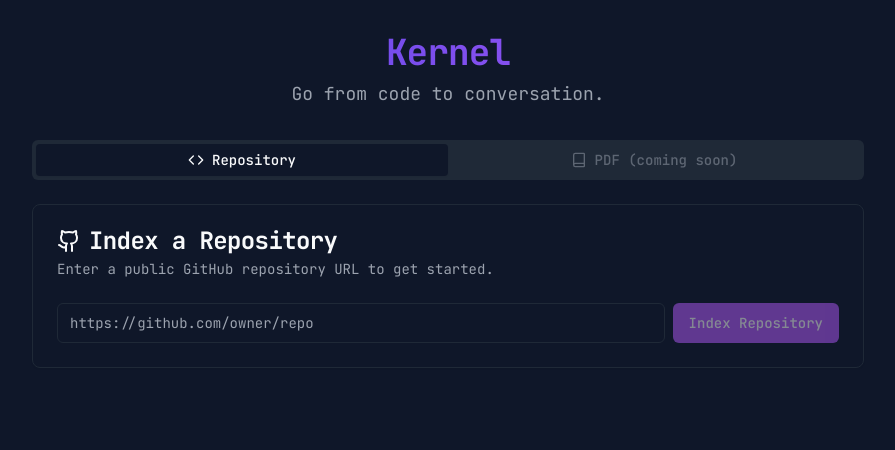
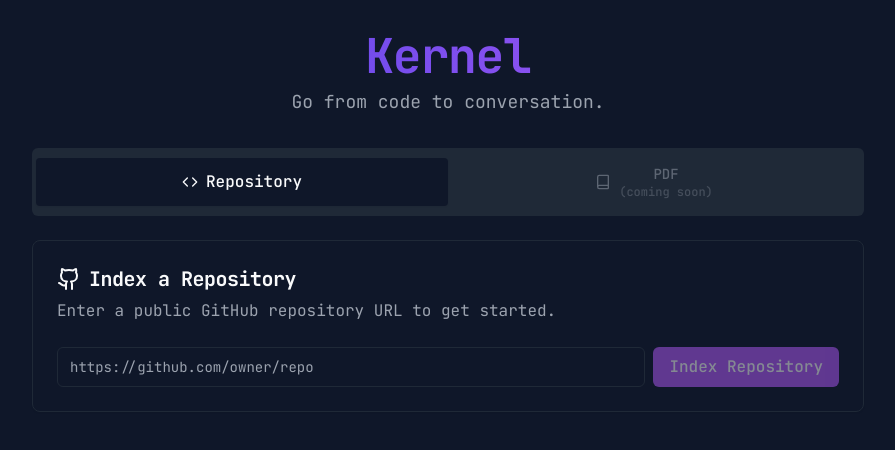
Before and after one commit to swgtds/kernel, a Next.js app in the folder frontend/: page / in a window 1280 px wide. Shown: the top 450 px of the page, without its empty margins (192-1087 px from the left). Built offline with nearby package versions, Linux system fonts and the light colour scheme; no server answers.

Commit message:
fix[UI]: mobile view

```diff
--- a/frontend/src/app/chat/[repoId]/page.tsx
+++ b/frontend/src/app/chat/[repoId]/page.tsx
@@ -41,29 +41,29 @@
 
   return (
     <main className="min-h-screen bg-background font-body text-foreground">
-      <div className="container mx-auto max-w-4xl p-2 sm:p-4 md:p-8">
-        <header className="flex justify-between items-center mb-4 sm:mb-8">
-          <div className="text-left">
-            <h1 className="text-xl sm:text-2xl font-bold tracking-tight font-headline truncate">
-              Chat with{' '}
+      <div className="container mx-auto max-w-4xl p-3 sm:p-4 md:p-8">
+        <header className="flex flex-col sm:flex-row sm:justify-between sm:items-center gap-2 sm:gap-4 mb-3 sm:mb-4 md:mb-8">
+          <div className="text-left min-w-0 flex-1">
+            <h1 className="text-lg sm:text-xl md:text-2xl font-bold tracking-tight font-headline">
+              <span className="block sm:inline">Chat with{' '}</span>
               <a
                 href={githubUrl}
                 target="_blank"
                 rel="noopener noreferrer"
-                className="text-accent hover:text-accent/80 hover:underline transition-all duration-200 cursor-pointer inline-flex items-center gap-1"
+                className="text-accent hover:text-accent/80 hover:underline transition-all duration-200 cursor-pointer inline-flex items-center gap-1 break-all sm:break-normal"
               >
-                github/{displayName}
-                <ExternalLink className="h-4 w-4 sm:h-5 sm:w-5" />
+                <span className="break-all">github/{displayName}</span>
+                <ExternalLink className="h-3 w-3 sm:h-4 sm:w-4 md:h-5 md:w-5 flex-shrink-0" />
               </a>
             </h1>
-            <p className="text-sm sm:text-md text-muted-foreground mt-1">
+            <p className="text-xs sm:text-sm text-muted-foreground mt-1 leading-relaxed">
               Ask questions about the repository contents.
             </p>
           </div>
-          <Button asChild variant="outline" size="sm" className="sm:size-auto">
+          <Button asChild variant="outline" size="sm" className="w-full sm:w-auto flex-shrink-0">
             <Link href="/">
-              <Home className="mr-0 sm:mr-2 h-4 w-4" />
-              <span className="hidden sm:inline">Home</span>
+              <Home className="mr-1 sm:mr-2 h-4 w-4" />
+              <span>Home</span>
             </Link>
           </Button>
         </header>
--- a/frontend/src/app/page.tsx
+++ b/frontend/src/app/page.tsx
@@ -35,14 +35,16 @@
 
   if (splashState !== 'hidden') {
     return (
-      <div className="min-h-screen bg-background font-body text-foreground flex items-center justify-center overflow-hidden">
+      <div className="min-h-screen bg-background font-body text-foreground flex items-center justify-center overflow-hidden px-4">
         <div className={cn(
-          "transition-all duration-700 ease-in-out",
+          "transition-all duration-700 ease-in-out text-center max-w-md mx-auto",
           splashState === 'entering' && 'opacity-0 translate-y-8',
           splashState === 'visible' && 'opacity-100 translate-y-0',
           splashState === 'leaving' && 'opacity-0 -translate-y-8'
         )}>
-           <p className="text-xl sm:text-2xl text-muted-foreground font-headline">Chat with your GitHub repositories.</p>
+           <p className="text-lg sm:text-xl md:text-2xl text-muted-foreground font-headline leading-relaxed">
+             Chat with your GitHub repositories.
+           </p>
         </div>
       </div>
     );
@@ -50,36 +52,47 @@
 
   return (
     <main className="min-h-screen bg-background font-body text-foreground animate-in fade-in duration-500">
-      <div className="container mx-auto max-w-4xl p-4 sm:p-8">
-        <header className="text-center mb-8">
-          <h1 className="text-4xl font-bold tracking-tight font-headline bg-gradient-to-r from-primary to-accent bg-clip-text text-transparent">Kernel</h1>
-          <p className="text-lg text-muted-foreground mt-2">Go from code to conversation.</p>
+      <div className="container mx-auto max-w-4xl p-4 sm:p-6 md:p-8">
+        <header className="text-center mb-6 sm:mb-8">
+          <h1 className="text-3xl sm:text-4xl md:text-5xl font-bold tracking-tight font-headline bg-gradient-to-r from-primary to-accent bg-clip-text text-transparent">
+            Kernel
+          </h1>
+          <p className="text-base sm:text-lg text-muted-foreground mt-2 leading-relaxed px-2">
+            Go from code to conversation.
+          </p>
         </header>
 
         <Tabs defaultValue="repository" className="w-full">
-          <TabsList className="grid w-full grid-cols-2">
-            <TabsTrigger value="repository">
-              <Code className="mr-2 h-4 w-4" />
-              Repository
+          <TabsList className="grid w-full grid-cols-2 h-auto">
+            <TabsTrigger value="repository" className="flex items-center justify-center gap-2 py-3 text-sm sm:text-base">
+              <Code className="h-4 w-4" />
+              <span className="hidden xs:inline sm:inline">Repository</span>
+              <span className="xs:hidden sm:hidden">Repo</span>
             </TabsTrigger>
-            <TabsTrigger value="pdf" disabled>
-              <Book className="mr-2 h-4 w-4" />
-              PDF (coming soon)
+            <TabsTrigger value="pdf" disabled className="flex items-center justify-center gap-1 sm:gap-2 py-3 text-sm sm:text-base opacity-50 cursor-not-allowed">
+              <Book className="h-4 w-4 flex-shrink-0" />
+              <div className="flex flex-col items-center leading-tight">
+                <span className="text-xs sm:text-sm">PDF</span>
+                <span className="text-xs text-muted-foreground/60 hidden xs:inline sm:inline">(coming soon)</span>
+                <span className="text-xs text-muted-foreground/60 xs:hidden sm:hidden">(coming soon)</span>
+              </div>
             </TabsTrigger>
           </TabsList>
 
-          <TabsContent value="repository" className="mt-6 space-y-6">
+          <TabsContent value="repository" className="mt-4 sm:mt-6 space-y-4 sm:space-y-6">
             <RepoForm />
           </TabsContent>
 
-          <TabsContent value="pdf" className="mt-6">
-             <Card className="flex flex-col items-center justify-center h-[70vh] border-dashed">
-                <CardHeader className="text-center">
-                  <CardTitle>Coming Soon</CardTitle>
-                  <CardDescription>Upload a PDF to chat with it.</CardDescription>
+          <TabsContent value="pdf" className="mt-4 sm:mt-6">
+             <Card className="flex flex-col items-center justify-center h-[50vh] sm:h-[60vh] md:h-[70vh] border-dashed">
+                <CardHeader className="text-center px-4">
+                  <CardTitle className="text-lg sm:text-xl">Coming Soon</CardTitle>
+                  <CardDescription className="text-sm sm:text-base leading-relaxed">
+                    Upload a PDF to chat with it.
+                  </CardDescription>
                 </CardHeader>
                 <CardContent>
-                  <Book className="h-16 w-16 text-muted-foreground/30" />
+                  <Book className="h-12 w-12 sm:h-16 sm:w-16 text-muted-foreground/30" />
                 </CardContent>
               </Card>
           </TabsContent>
--- a/frontend/src/components/RepoForm.tsx
+++ b/frontend/src/components/RepoForm.tsx
@@ -48,29 +48,31 @@
   };
 
   return (
-    <Card>
-      <CardHeader>
-        <CardTitle className="flex items-center gap-2">
-          <Github className="h-6 w-6" />
-          Index a Repository
+    <Card className="w-full">
+      <CardHeader className="pb-4 sm:pb-6">
+        <CardTitle className="flex items-center gap-2 text-lg sm:text-xl">
+          <Github className="h-5 w-5 sm:h-6 sm:w-6 flex-shrink-0" />
+          <span>Index a Repository</span>
         </CardTitle>
-        <CardDescription>Enter a public GitHub repository URL to get started.</CardDescription>
+        <CardDescription className="text-sm sm:text-base leading-relaxed">
+          Enter a public GitHub repository URL to get started.
+        </CardDescription>
       </CardHeader>
-      <CardContent>
-        <form onSubmit={handleSubmit} className="space-y-4">
-          <div className="flex flex-col sm:flex-row gap-2">
+      <CardContent className="pt-0">
+        <form onSubmit={handleSubmit} className="space-y-3 sm:space-y-4">
+          <div className="flex flex-col gap-3 sm:flex-row sm:gap-2">
             <Input
               type="url"
               placeholder="https://github.com/owner/repo"
               value={githubUrl}
               onChange={(e) => setGithubUrl(e.target.value)}
               disabled={isLoading}
-              className="flex-grow"
+              className="flex-grow text-sm sm:text-base min-h-[44px] sm:min-h-[40px]"
             />
             <Button
               type="submit"
               disabled={isLoading || !githubUrl}
-              className="w-full sm:w-auto bg-accent text-accent-foreground hover:bg-accent/90"
+              className="w-full sm:w-auto bg-accent text-accent-foreground hover:bg-accent/90 min-h-[44px] sm:min-h-[40px] text-sm sm:text-base font-medium"
             >
               {isLoading ? (
                 <>
@@ -83,9 +85,9 @@
             </Button>
           </div>
           {error && !isLoading && (
-            <Alert variant="destructive">
-              <AlertTitle>Error</AlertTitle>
-              <AlertDescription>{error}</AlertDescription>
+            <Alert variant="destructive" className="mt-3">
+              <AlertTitle className="text-sm font-medium">Error</AlertTitle>
+              <AlertDescription className="text-sm leading-relaxed mt-1">{error}</AlertDescription>
             </Alert>
           )}
         </form>
```
Also changed, not shown: frontend/src/components/ChatWindow.tsx (+52 -38 lines).
